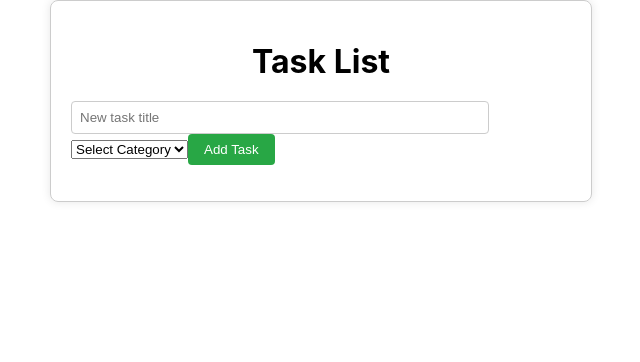
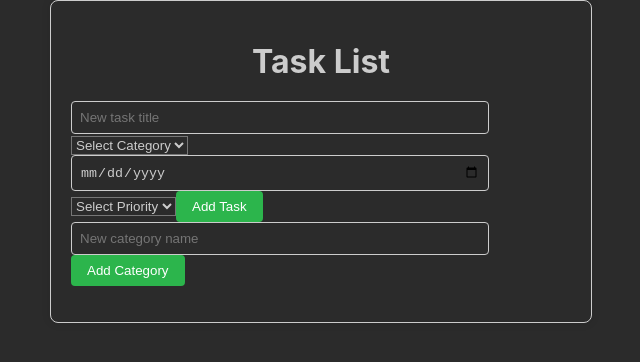
Before and after one commit to hanifb1360/react18-TS-TaskManagementApp, a React (Create React App) app: page / in a window 1280 px wide. Shown: the top 362 px of the page, without its empty margins (319-959 px from the left). Built offline with nearby package versions, Linux system fonts and the light colour scheme.

Commit message:
due date, edit task, priority

```diff
--- a/src/components/TaskList.css
+++ b/src/components/TaskList.css
@@ -1,3 +1,8 @@
+
+* {
+    background-color: rgb(43, 43, 43);
+    color: #ccc;
+}
 .task-list {
     max-width: 500px;
     margin: 0 auto;
@@ -10,6 +15,7 @@
   .task-list h1 {
     text-align: center;
     margin-bottom: 20px;
+   color: #ccc;
 
   }
 
@@ -24,7 +30,7 @@
   .task-list button {
     padding: 8px 16px;
     border: none;
-    background-color: #28a745;
+    background-color: #2cb54c;
     color: white;
     border-radius: 4px;
     cursor: pointer;
--- a/src/components/TaskList.tsx
+++ b/src/components/TaskList.tsx
@@ -6,6 +6,8 @@ interface Task {
   title: string;
   completed: boolean;
   category: string;
+  dueDate: string;
+  priority: string; // Add priority property
 }
 
 interface Category {
@@ -16,25 +18,48 @@ interface Category {
 const TaskList: React.FC = () => {
   const [tasks, setTasks] = useState<Task[]>([]);
   const [newTaskTitle, setNewTaskTitle] = useState<string>('');
+  const [newTaskDueDate, setNewTaskDueDate] = useState<string>('');
+  const [newTaskPriority, setNewTaskPriority] = useState<string>(''); // Add state for priority
   const [categories, setCategories] = useState<Category[]>([
     { id: 1, name: 'Work' },
     { id: 2, name: 'Personal' },
     { id: 3, name: 'Shopping' }
   ]);
+  const [newCategoryName, setNewCategoryName] = useState<string>('');
   const [selectedCategory, setSelectedCategory] = useState<string>('');
+  const [editTaskId, setEditTaskId] = useState<number | null>(null);
+  const [editTaskTitle, setEditTaskTitle] = useState<string>('');
+  const [editTaskCategory, setEditTaskCategory] = useState<string>('');
+  const [editTaskDueDate, setEditTaskDueDate] = useState<string>('');
+  const [editTaskPriority, setEditTaskPriority] = useState<string>(''); // Add state for editing priority
 
   const addTask = () => {
-    if (!newTaskTitle || !selectedCategory) return;
+    if (!newTaskTitle || !selectedCategory || !newTaskDueDate || !newTaskPriority) return;
 
     const newTask: Task = {
       id: Date.now(),
       title: newTaskTitle,
       completed: false,
-      category: selectedCategory
+      category: selectedCategory,
+      dueDate: newTaskDueDate,
+      priority: newTaskPriority
     };
     setTasks([...tasks, newTask]);
     setNewTaskTitle('');
     setSelectedCategory('');
+    setNewTaskDueDate('');
+    setNewTaskPriority(''); // Clear priority after adding task
+  };
+
+  const addCategory = () => {
+    if (!newCategoryName) return;
+
+    const newCategory: Category = {
+      id: Date.now(),
+      name: newCategoryName
+    };
+    setCategories([...categories, newCategory]);
+    setNewCategoryName('');
   };
 
   const toggleTaskStatus = (id: number) => {
@@ -45,6 +70,25 @@ const TaskList: React.FC = () => {
 
   const deleteTask = (id: number) => {
     setTasks(tasks.filter(task => task.id !== id));
+  };
+
+  const startEditingTask = (task: Task) => {
+    setEditTaskId(task.id);
+    setEditTaskTitle(task.title);
+    setEditTaskCategory(task.category);
+    setEditTaskDueDate(task.dueDate);
+    setEditTaskPriority(task.priority); // Set priority for editing
+  };
+
+  const saveTask = () => {
+    setTasks(tasks.map(task =>
+      task.id === editTaskId ? { ...task, title: editTaskTitle, category: editTaskCategory, dueDate: editTaskDueDate, priority: editTaskPriority } : task
+    ));
+    setEditTaskId(null);
+    setEditTaskTitle('');
+    setEditTaskCategory('');
+    setEditTaskDueDate('');
+    setEditTaskPriority(''); // Clear priority after saving task
   };
 
   return (
@@ -67,17 +111,75 @@ const TaskList: React.FC = () => {
           </option>
         ))}
       </select>
+      <input
+        type="date"
+        value={newTaskDueDate}
+        onChange={(e) => setNewTaskDueDate(e.target.value)}
+      />
+      <select
+        value={newTaskPriority}
+        onChange={(e) => setNewTaskPriority(e.target.value)}
+      >
+        <option value="">Select Priority</option>
+        <option value="High">High</option>
+        <option value="Medium">Medium</option>
+        <option value="Low">Low</option>
+      </select>
       <button onClick={addTask}>Add Task</button>
+      <input
+        type="text"
+        value={newCategoryName}
+        onChange={(e) => setNewCategoryName(e.target.value)}
+        placeholder="New category name"
+      />
+      <button onClick={addCategory}>Add Category</button>
       <ul>
         {tasks.map(task => (
           <li key={task.id}>
+            {editTaskId === task.id ? (
+              <div>
+                <input
+                  type="text"
+                  value={editTaskTitle}
+                  onChange={(e) => setEditTaskTitle(e.target.value)}
+                />
+                <select
+                  value={editTaskCategory}
+                  onChange={(e) => setEditTaskCategory(e.target.value)}
+                >
+                  {categories.map(category => (
+                    <option key={category.id} value={category.name}>
+                      {category.name}
+                    </option>
+                  ))}
+                </select>
+                <input
+                  type="date"
+                  value={editTaskDueDate}
+                  onChange={(e) => setEditTaskDueDate(e.target.value)}
+                />
+                <select
+                  value={editTaskPriority}
+                  onChange={(e) => setEditTaskPriority(e.target.value)}
+                >
+                  <option value="High">High</option>
+                  <option value="Medium">Medium</option>
+                  <option value="Low">Low</option>
+                </select>
+                <button onClick={saveTask}>Save</button>
+              </div>
+            ) : (
+              <div>
                 <span
                   style={{ textDecoration: task.completed ? 'line-through' : 'none' }}
                   onClick={() => toggleTaskStatus(task.id)}
                 >
-              {task.title} - {task.category}
+                  {task.title} - {task.category} - {task.dueDate} - {task.priority}
                 </span>
+                <button onClick={() => startEditingTask(task)}>Edit</button>
                 <button onClick={() => deleteTask(task.id)}>Delete</button>
+              </div>
+            )}
           </li>
         ))}
       </ul>
```
Lines whose indentation alone changed are shown as unchanged.
